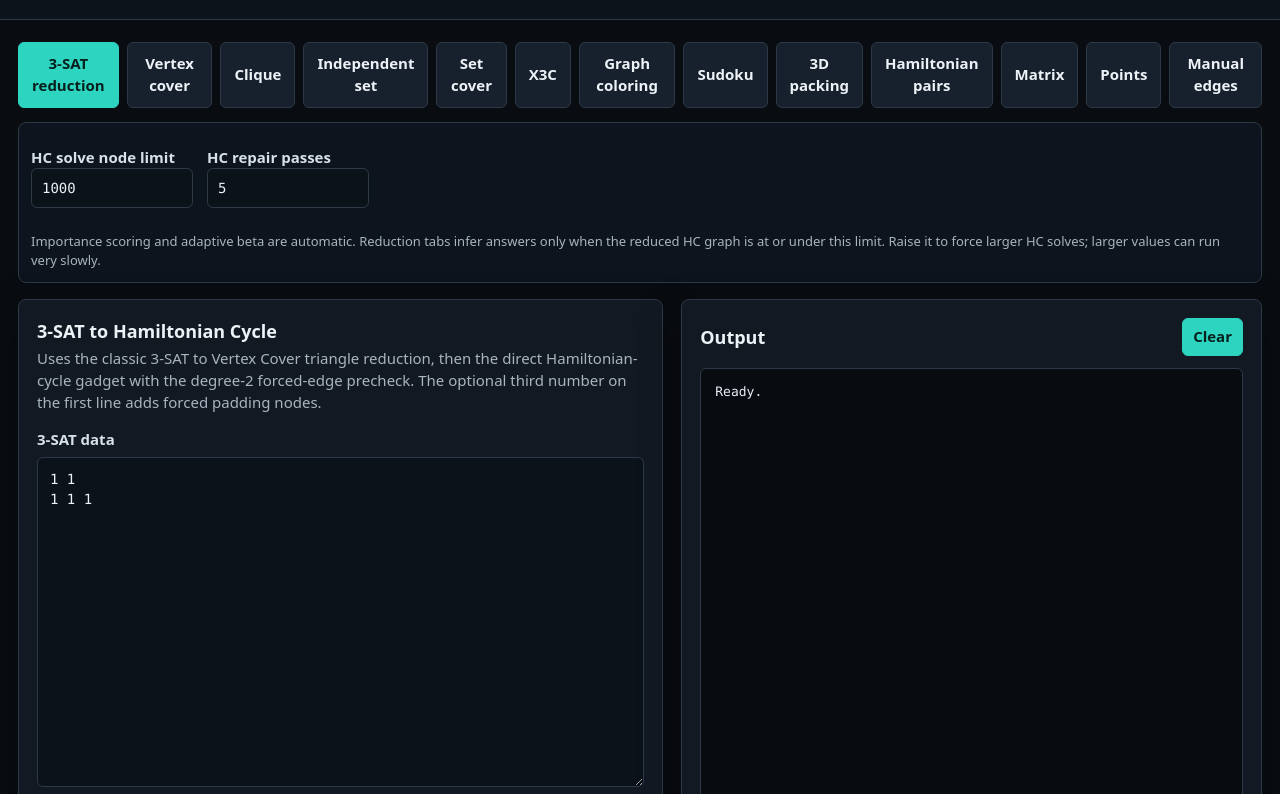
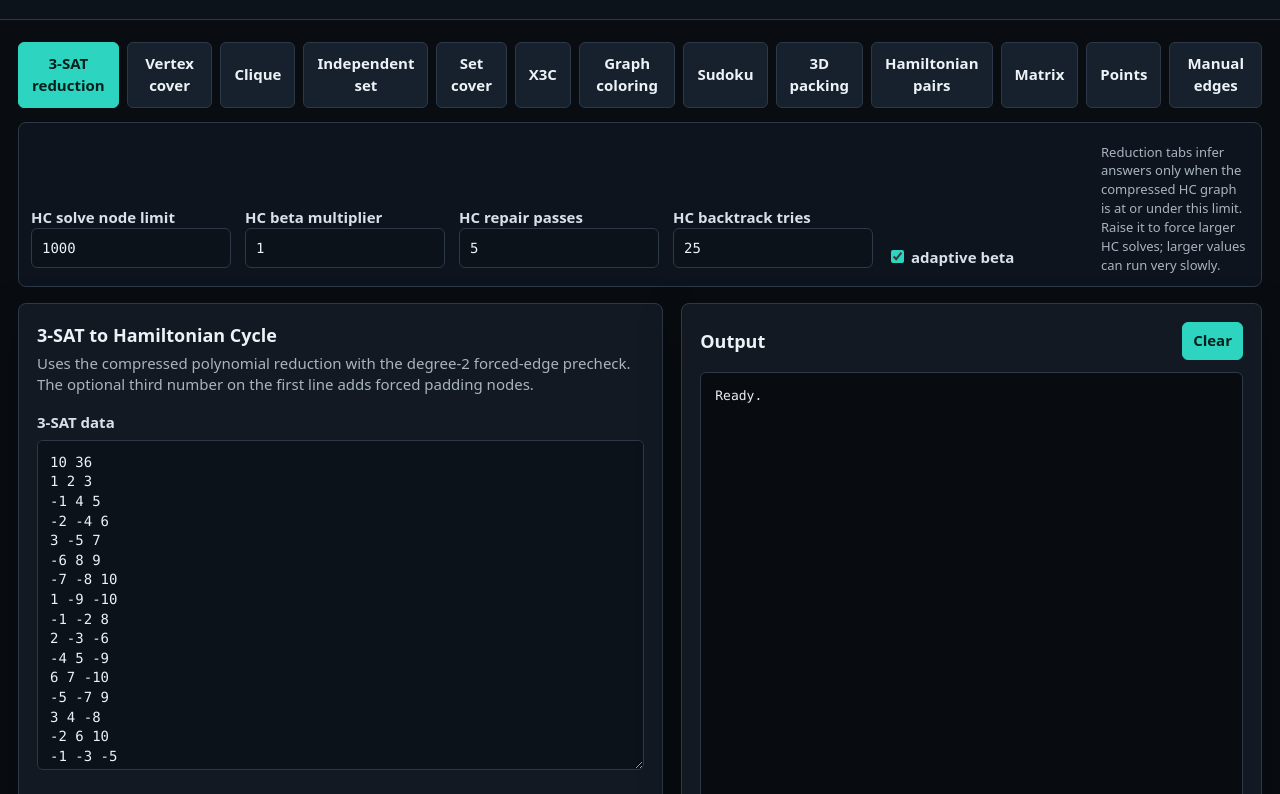
Before and after one commit to np-douce/website, a plain HTML site: page index.html in a window 1280 px wide. Shown: the part 100-894 px from the top of the page. Drawn offline with Linux system fonts and the light colour scheme.

Commit message:
Add files via upload

```diff
--- a/index.html
+++ b/index.html
@@ -34,19 +34,57 @@
     </nav>
     <div class="globalControls">
       <label>HC solve node limit<input id="hcSolveNodeLimit" type="number" min="0" step="1" value="1000"></label>
+      <label>HC beta multiplier<input id="hcBetaMultiplier" type="number" min="0.001" step="0.001" value="1"></label>
       <label>HC repair passes<input id="hcRepairPasses" type="number" min="0" max="100" step="1" value="5"></label>
-      <p class="fieldNote">Importance scoring and adaptive beta are automatic. Reduction tabs infer answers only when the reduced HC graph is at or under this limit. Raise it to force larger HC solves; larger values can run very slowly.</p>
+      <label>HC backtrack tries<input id="hcBacktrackTries" type="number" min="0" max="100" step="1" value="25"></label>
+      <label class="checkLabel"><input id="hcAdaptiveBeta" type="checkbox" checked> adaptive beta</label>
+      <p class="fieldNote">Reduction tabs infer answers only when the compressed HC graph is at or under this limit. Raise it to force larger HC solves; larger values can run very slowly.</p>
     </div>
 
     <section class="workspace">
       <section id="sat3" class="panel active">
         <div class="panelHead">
           <h2>3-SAT to Hamiltonian Cycle</h2>
-          <p>Uses the classic 3-SAT to Vertex Cover triangle reduction, then the direct Hamiltonian-cycle gadget with the degree-2 forced-edge precheck. The optional third number on the first line adds forced padding nodes.</p>
+          <p>Uses the compressed polynomial reduction with the degree-2 forced-edge precheck. The optional third number on the first line adds forced padding nodes.</p>
         </div>
         <label>3-SAT data</label>
-        <textarea id="satInput" spellcheck="false">1 1
-1 1 1</textarea>
+        <textarea id="satInput" spellcheck="false">10 36
+1 2 3
+-1 4 5
+-2 -4 6
+3 -5 7
+-6 8 9
+-7 -8 10
+1 -9 -10
+-1 -2 8
+2 -3 -6
+-4 5 -9
+6 7 -10
+-5 -7 9
+3 4 -8
+-2 6 10
+-1 -3 -5
+2 7 8
+-4 -6 -9
+1 5 10
+-7 8 -10
+3 -6 9
+-2 4 -8
+5 -7 10
+-1 6 -9
+2 -5 8
+-3 4 7
+1 -6 -10
+-2 5 9
+3 -4 8
+-1 7 -9
+2 6 10
+-5 -8 9
+1 -3 4
+-2 7 -10
+5 6 -8
+-1 -4 9
+3 7 10</textarea>
         <div class="controls">
           <label class="fileButton">Load text file<input type="file" id="satFile" accept=".txt"></label>
           <button id="runSat">Run 3-SAT reduction</button>
@@ -107,11 +145,14 @@
       <section id="setCover" class="panel">
         <div class="panelHead">
           <h2>Set Cover to Hamiltonian Cycle</h2>
-          <p>First line is <code>universe_size set_count k optional_padding</code>, then one set per line using element numbers. Example: <code>1 1 1</code> followed by <code>1</code>.</p>
+          <p>First line is <code>universe_size set_count k optional_padding</code>, then one set per line using element numbers. Example: <code>5 4 2</code> followed by <code>1 2</code>, <code>2 3 4</code>, <code>4 5</code>, <code>1 5</code>.</p>
         </div>
         <label>Set cover data</label>
-        <textarea id="setCoverInput" spellcheck="false">1 1 1
-1</textarea>
+        <textarea id="setCoverInput" spellcheck="false">5 4 2
+1 2
+2 3 4
+4 5
+1 5</textarea>
         <div class="controls">
           <label class="fileButton">Load text file<input type="file" id="setCoverFile" accept=".txt"></label>
           <button id="runSetCover">Run set cover reduction</button>
@@ -121,11 +162,14 @@
       <section id="x3c" class="panel">
         <div class="panelHead">
           <h2>X3C to Hamiltonian Cycle</h2>
-          <p>First line is <code>universe_size set_count optional_padding</code>, then one 3-element set per line. Example: <code>3 1</code> followed by <code>1 2 3</code>.</p>
+          <p>First line is <code>universe_size set_count optional_padding</code>, then one 3-element set per line. Example: <code>6 4</code> followed by <code>1 2 3</code>, <code>4 5 6</code>, <code>1 4 5</code>, <code>2 3 6</code>.</p>
         </div>
         <label>X3C data</label>
-        <textarea id="x3cInput" spellcheck="false">3 1
-1 2 3</textarea>
+        <textarea id="x3cInput" spellcheck="false">6 4
+1 2 3
+4 5 6
+1 4 5
+2 3 6</textarea>
         <div class="controls">
           <label class="fileButton">Load text file<input type="file" id="x3cFile" accept=".txt"></label>
           <button id="runX3c">Run X3C reduction</button>
@@ -135,10 +179,16 @@
       <section id="graphColoring" class="panel">
         <div class="panelHead">
           <h2>Graph Coloring to Hamiltonian Cycle</h2>
-          <p>First line is <code>vertices edges colors optional_padding</code>, then one undirected edge per line. Example: <code>1 0 1</code> for one vertex and no edges.</p>
+          <p>First line is <code>vertices edges colors optional_padding</code>, then one undirected edge per line. Example: <code>4 6 4</code> followed by all six edges of <code>K4</code>.</p>
         </div>
         <label>Graph coloring data</label>
-        <textarea id="graphColoringInput" spellcheck="false">1 0 1</textarea>
+        <textarea id="graphColoringInput" spellcheck="false">4 6 4
+1 2
+1 3
+1 4
+2 3
+2 4
+3 4</textarea>
         <div class="controls">
           <label class="fileButton">Load text file<input type="file" id="graphColoringFile" accept=".txt"></label>
           <button id="runGraphColoring">Run graph coloring reduction</button>
@@ -148,7 +198,7 @@
       <section id="sudoku" class="panel widePanel">
         <div class="panelHead">
           <h2>Sudoku to Hamiltonian Cycle</h2>
-          <p>Visual Sudoku solver with the exact placement reduction: Sudoku -> exact cover style 3-SAT -> Vertex Cover -> Hamiltonian Cycle.</p>
+          <p>Visual Sudoku solver with the exact placement reduction: Sudoku -> exact cover style 3-SAT -> compressed Hamiltonian Cycle.</p>
         </div>
 
         <div class="formGrid">
@@ -170,7 +220,7 @@
       <section id="packing3d" class="panel widePanel">
         <div class="panelHead">
           <h2>3D Packing to Hamiltonian Cycle</h2>
-          <p>Builds a practical truck load, draws a 3D view, then creates a candidate-placement 3-SAT reduction that flows through Vertex Cover into the HC solver.</p>
+          <p>Builds a practical truck load, draws a 3D view, then creates a compact candidate-placement reduction for the compressed HC solver.</p>
         </div>
 
         <div class="formGrid">
@@ -259,6 +309,8 @@
 2 3
 3 4
 4 1</textarea>
+        <label>Beta</label>
+        <input id="pairsBeta" type="number" step="any" value="1">
         <div class="controls">
           <label class="fileButton">Load text file<input type="file" id="pairsFile" accept=".txt"></label>
           <button id="runPairs">Run pairs solver</button>
@@ -276,6 +328,8 @@
 5 0 6 0
 0 6 0 8
 7 0 8 0</textarea>
+        <label>Beta</label>
+        <input id="matrixBeta" type="number" step="any" value="1">
         <div class="controls">
           <label class="fileButton">Load text file<input type="file" id="matrixFile" accept=".txt"></label>
           <button id="runMatrix">Run matrix solver</button>
@@ -293,6 +347,8 @@
 1 0
 1 1
 0 1</textarea>
+        <label>Beta</label>
+        <input id="pointsBeta" type="number" step="any" value="1">
         <div class="controls">
           <label class="fileButton">Load text file<input type="file" id="pointsFile" accept=".txt"></label>
           <button id="runPoints">Run points solver</button>
@@ -312,6 +368,8 @@
 6
 0
 8</textarea>
+        <label>Beta</label>
+        <input id="manualBeta" type="number" step="any" value="1">
         <div class="controls">
           <label class="fileButton">Load text file<input type="file" id="manualFile" accept=".txt"></label>
           <button id="runManual">Run manual solver</button>
--- a/styles.css
+++ b/styles.css
@@ -75,7 +75,7 @@ p {
 
 .globalControls {
   display: grid;
-  grid-template-columns: repeat(auto-fit, minmax(150px, 1fr));
+  grid-template-columns: repeat(5, minmax(130px, 200px)) minmax(0, 1fr);
   gap: 10px 14px;
   align-items: end;
   margin-bottom: 16px;
@@ -133,7 +133,7 @@ label {
   font-weight: 700;
 }
 
-textarea, input, select {
+textarea, input {
   width: 100%;
   border: 1px solid var(--line);
   border-radius: 6px;
@@ -148,7 +148,7 @@ textarea {
   padding: 12px;
 }
 
-input, select {
+input {
   min-height: 40px;
   padding: 8px 10px;
 }
@@ -177,7 +177,6 @@ input[type="checkbox"] {
 }
 
 .fieldNote {
-  grid-column: 1 / -1;
   margin-top: 8px;
   font-size: 13px;
 }
```
Also changed, not shown: README.md.
